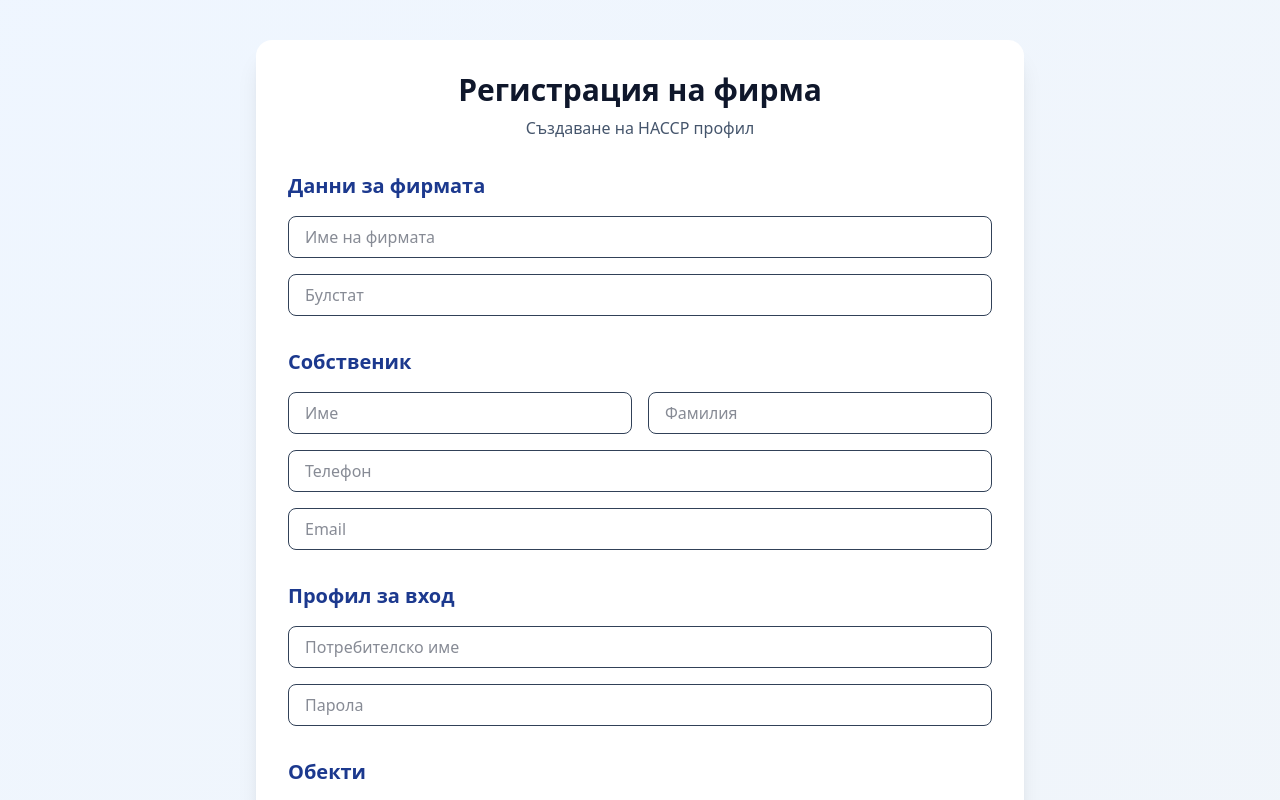
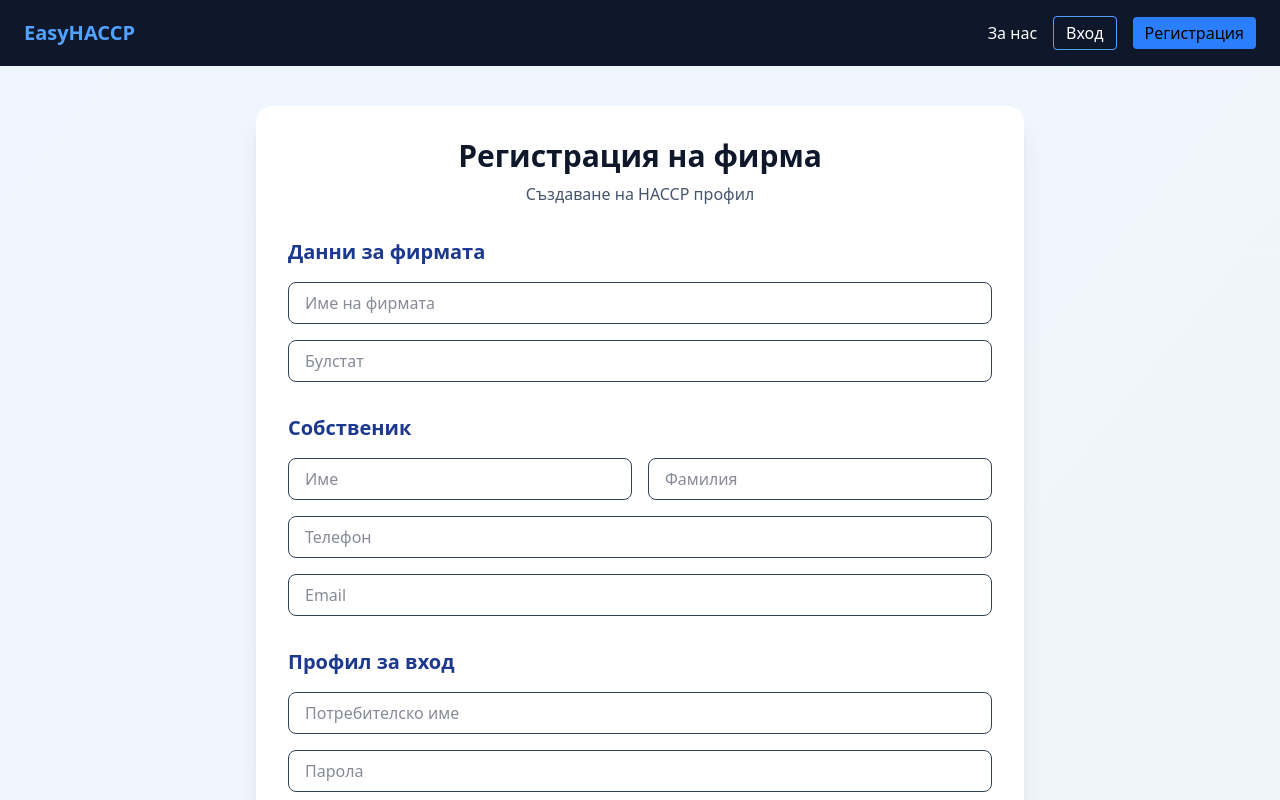
Before and after one commit to lyubomir08/easyhaccp, a React app in the folder frontend/: page /sign-up in a window 1280 px wide. Shown: the top 800 px of the page. Built offline with nearby package versions, Linux system fonts and the light colour scheme; no server answers; the HTML template or start-up script is replaced by a standard one.

Commit message:
add Header and About page to App layout

```diff
--- a/frontend/src/App.jsx
+++ b/frontend/src/App.jsx
@@ -8,23 +8,26 @@ import AdminGuard from "./guards/AdminGuard";
 
 import Login from "./components/auth/login/Login.jsx";
 import Register from "./components/auth/register/Register.jsx";
-// import Dashboard from "./components/pages/Dashboard";
-// import AdminPanel from "./components/pages/AdminPanel";
+import Header from "./components/layout/Header.jsx";
+import MainLayout from "./components/layout/MainLayout.jsx";
+import About from "./components/about/About.jsx";
 
 export default function App() {
     return (
         <UserProvider>
+            <Header />
+
             <Routes>
+                <Route path="/about" element={<About />} />
+
                 <Route element={<PublicGuard />}>
                     <Route path="/sign-in" element={<Login />} />
                     <Route path="/sign-up" element={<Register />} />
                 </Route>
 
                 <Route element={<PrivateGuard />}>
-          {/* <Route path="/dashboard" element={<Dashboard />} /> */}
+                    <Route element={<MainLayout />}>
 
-          <Route element={<AdminGuard />}>
-            {/* <Route path="/app/admin" element={<AdminPanel />} /> */}
                     </Route>
                 </Route>
             </Routes>
```
Lines whose indentation alone changed are shown as unchanged.
